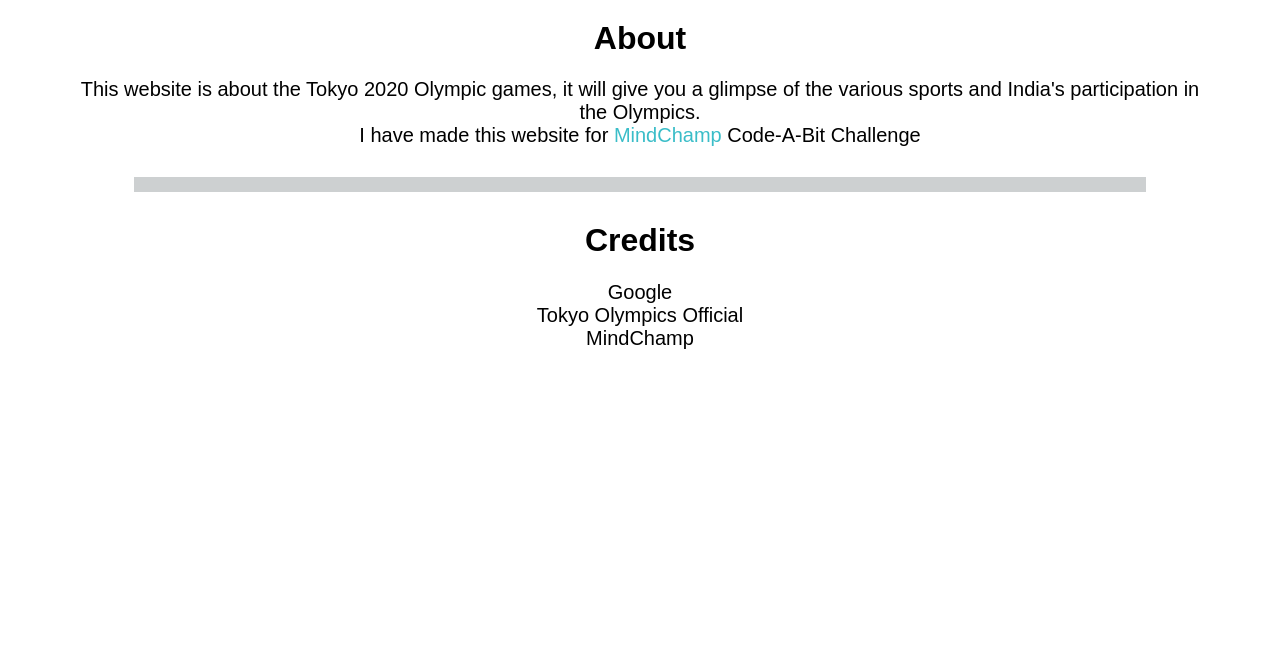
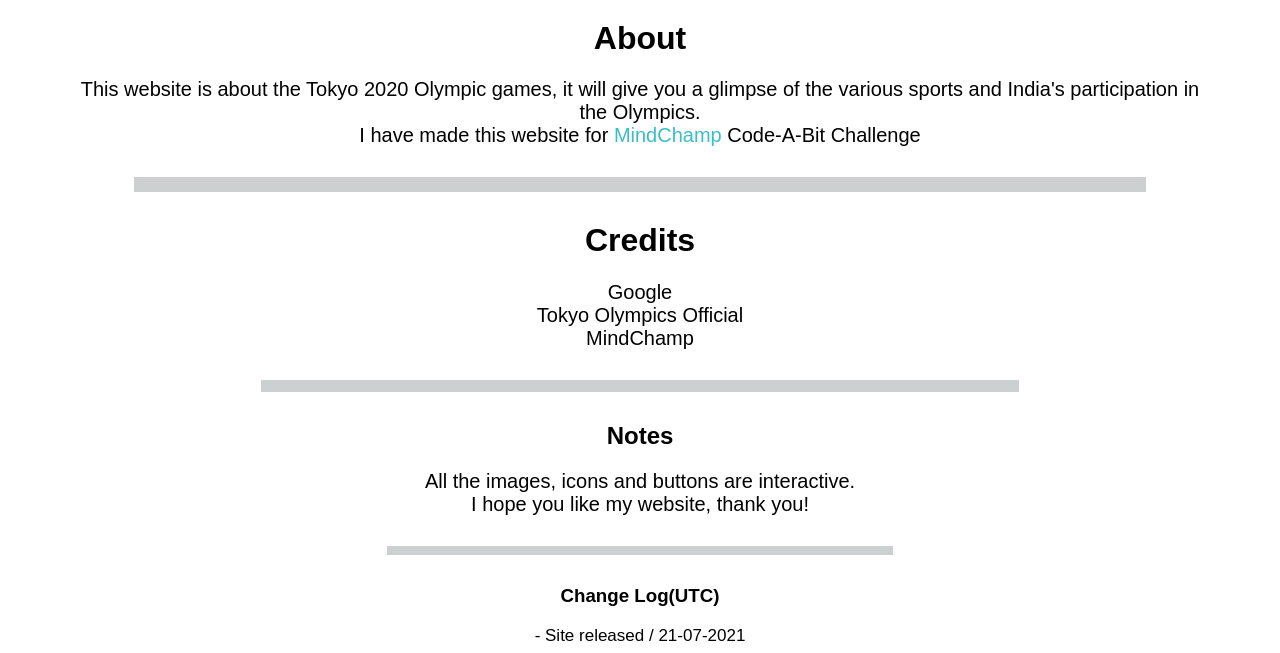
Before and after one commit to footywho/SaatvikOlympic2021, a plain HTML site: page About.html in a window 1280 px wide. Shown: the part 147-800 px from the top of the page. Drawn offline with Linux system fonts and the light colour scheme; a web font is replaced by a local one.

Commit message:
Add files via upload

```diff
--- a/About.html
+++ b/About.html
@@ -75,6 +75,10 @@ font-family: 'Otomanopee One', sans-serif;
 	width:90%;
 	font-size:20px;
 }
+.pwd2{
+	width:90%;
+	font-size:17px;
+}
 
 
 ul{
@@ -104,7 +108,7 @@ color:#3ABDC8;
 }
 
 main{
-	height:700px;
+	height:900px;
 }
 
 .box1{
@@ -114,6 +118,21 @@ main{
 	margin-top:30px;
 	margin-bottom:30px;
 }
+.box2{
+	height:12px;
+	width:60%;
+	background-color:#cdd0d1;
+	margin-top:30px;
+	margin-bottom:30px;
+}
+.box3{
+	height:9px;
+	width:40%;
+	background-color:#cdd0d1;
+	margin-top:30px;
+	margin-bottom:30px;
+}
+
 
 .tooltip {
 	position: relative;
@@ -174,6 +193,12 @@ I have made this website for <a href="https://www.mindchamp.in/" class="hyp" tar
 <li>MindChamp</li>
 </ul>
 </center>
+<center><div class="box2"></div></center>
+<h2>Notes</h2>
+<center><p class="pwd">All the images, icons and buttons are interactive.<br>I hope you like my website, thank you!</p><center>
+<center><div class="box3"></div></center>
+<h3>Change Log(UTC)</h3>
+<p class="pwd2">- Site released / 21-07-2021</p>
 </main>
 
 <footer>
```
